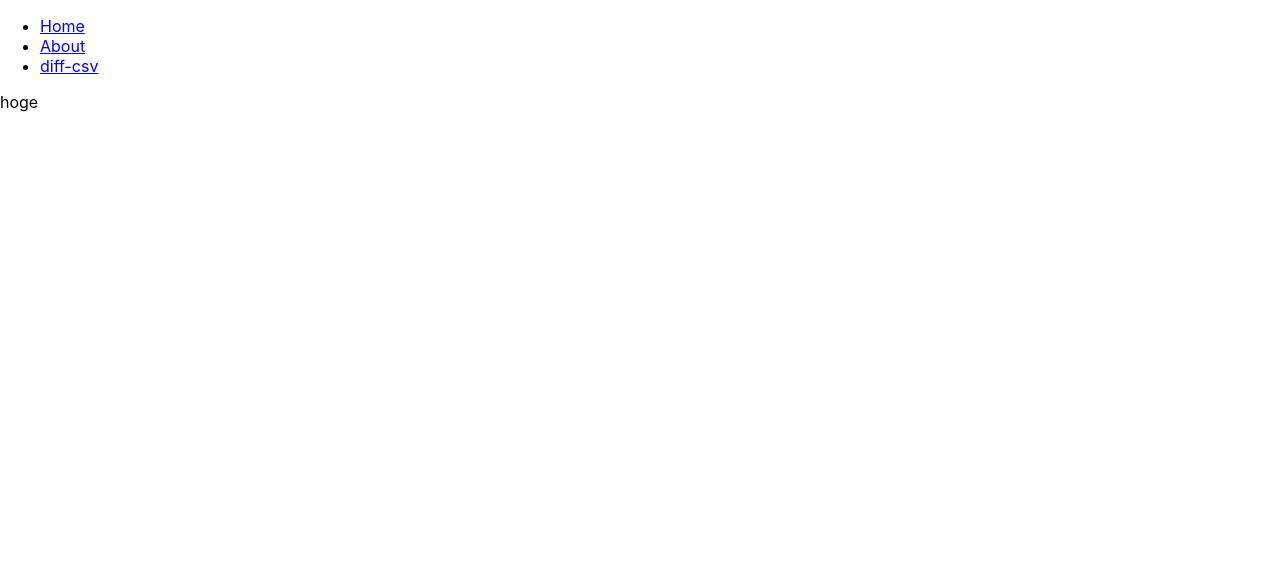
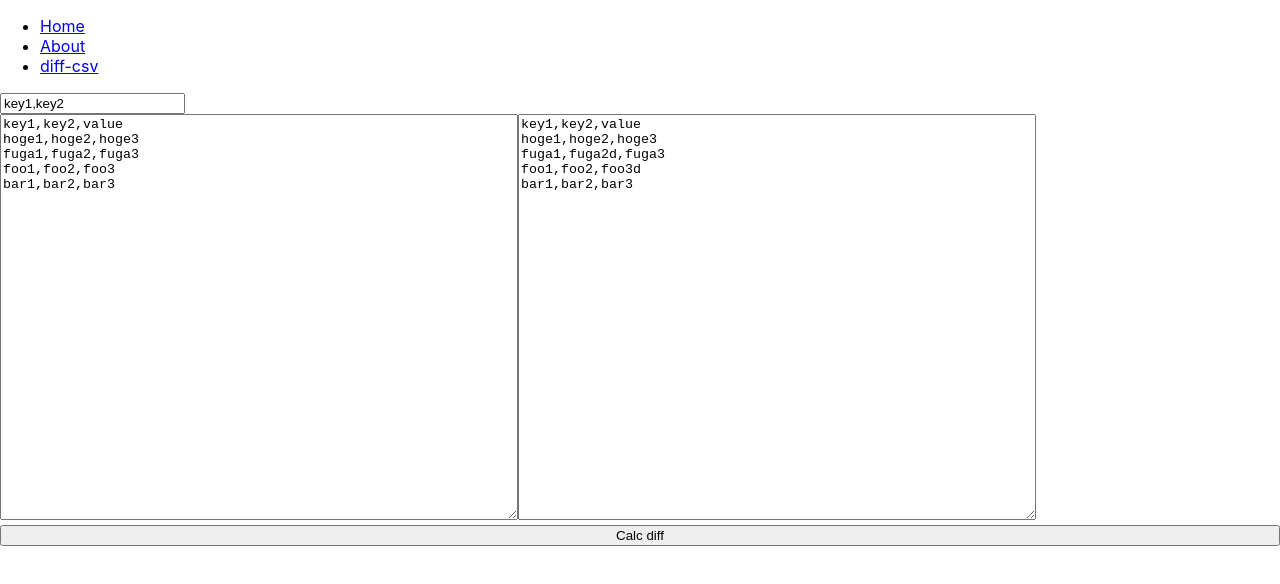
Before and after one commit to cattaka/webtoolbox, a React (Create React App) app: page /diff-csv in a window 1280 px wide. Shown: the top 584 px of the page. Built offline with nearby package versions, Linux system fonts and the light colour scheme.

Commit message:
Impl stub

```diff
--- a/package.json
+++ b/package.json
@@ -7,10 +7,11 @@
     "@testing-library/react": "^9.3.2",
     "@testing-library/user-event": "^7.1.2",
     "@types/jest": "^24.0.0",
-    "@types/node": "^12.0.0",
+    "@types/node": "^12.12.25",
     "@types/react": "^16.9.0",
     "@types/react-dom": "^16.9.0",
     "@types/react-router-dom": "^5.1.3",
+    "csv-string": "^3.1.7",
     "react": "^16.12.0",
     "react-dom": "^16.12.0",
     "react-router-dom": "^5.1.2",
--- /dev/null
+++ b/src/@types/csv-string/index.d.ts
@@ -0,0 +1,3 @@
+declare module "csv-string" {
+  function parse(str: string): string[][];
+}
--- a/src/diff-csv.tsx
+++ b/src/diff-csv.tsx
@@ -1,6 +1,52 @@
 import React from 'react';
+import { useState } from 'react';
 import ReactDOM from 'react-dom';
+import csvString from 'csv-string';
+
+const exampleKeys1 = "key1,key2";
+const exampleValue1 = "key1,key2,value\nhoge1,hoge2,hoge3\nfuga1,fuga2,fuga3\nfoo1,foo2,foo3\nbar1,bar2,bar3";
+const exampleValue2 = "key1,key2,value\nhoge1,hoge2,hoge3\nfuga1,fuga2d,fuga3\nfoo1,foo2,foo3d\nbar1,bar2,bar3";
+
+type State = {
+  keyColumns: string;
+  value1: string;
+  value2: string;
+};
 
 export default () => {
-  return <div>hoge</div>;
+  const [ state, dispatchState ] = useState({
+    keyColumns: exampleKeys1,
+    value1: exampleValue1,
+    value2: exampleValue2
+  });
+
+  const onChangeKeysText1 = (e: React.ChangeEvent<HTMLInputElement>) => { dispatchState({ ...state, keyColumns: e.target.value }); };
+  const onChangeValue1Text = (e: React.ChangeEvent<HTMLTextAreaElement>) => { dispatchState({ ...state, value1: e.target.value }); };
+  const onChangeValue2Text = (e: React.ChangeEvent<HTMLTextAreaElement>) => { dispatchState({ ...state, value2: e.target.value }); };
+
+  const onClickCalculateDiff = (e: React.MouseEvent<HTMLButtonElement, MouseEvent>) => {
+    calculateDiff(
+      state.keyColumns,
+      state.value1,
+      state.value2
+    );
+  };
+
+  return <div>
+    <input type="text" value={state.keyColumns} onChange={onChangeKeysText1} />
+    <div>
+      <textarea style={{ width: '40%', height: '30em'}} onChange={onChangeValue1Text} value={state.value1} />
+      <textarea style={{ width: '40%', height: '30em'}} onChange={onChangeValue2Text} value={state.value2} />
+    </div>
+    <button style={{width: '100%'}} onClick={onClickCalculateDiff}>Calc diff</button>
+  </div>;
 }
+
+const calculateDiff = (keyColumnsStr: string, input1Str: string, input2Str: string) => {
+  const keyColumns = csvString.parse(keyColumnsStr)[0];
+  const value1 = csvString.parse(input1Str);
+  const value2 = csvString.parse(input2Str);
+  console.log(keyColumns);
+  console.log(value1);
+  console.log(value2);
+};
--- a/tsconfig.json
+++ b/tsconfig.json
@@ -17,9 +17,10 @@
     "resolveJsonModule": true,
     "isolatedModules": true,
     "noEmit": true,
-    "jsx": "react"
+    "jsx": "react",
+    "typeRoots" : ["./src/@types"]
   },
   "include": [
     "src"
-  ]
+  ],
 }
```
Also changed, not shown: 1 other file (tests, documents, lock files or other folders).
